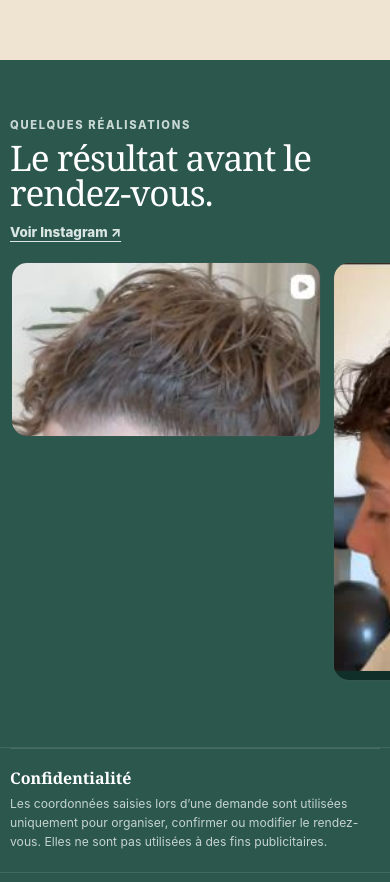
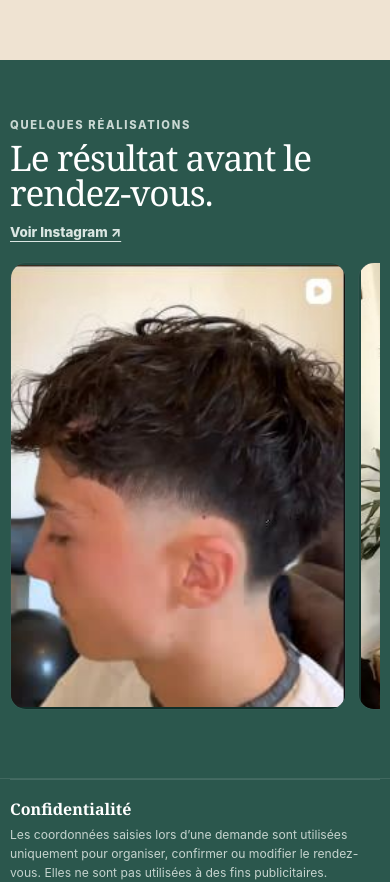
Before and after one commit to mrbenserker/oscar.blends, a website: page oscarblends/index.html in a window 390 px wide. Shown: the part 1278-2160 px from the top of the page. Drawn offline with nearby package versions, Linux system fonts and the light colour scheme; no server answers.

Commit message:
fix: rebuild mobile gallery carousel with stable flex scrolling

```diff
--- a/oscarblends/styles.css
+++ b/oscarblends/styles.css
@@ -861,25 +861,25 @@
 /* Galerie réalisations : carrousel tactile sur mobile */
 @media(max-width:768px){
   .realisations .container{
-    overflow:visible;
+    overflow:hidden;
   }
 
   .gallery-grid{
-    display:grid;
-    grid-auto-flow:column;
+    display:flex;
     grid-template-columns:none;
-    grid-auto-columns:84%;
     gap:12px;
+    width:100%;
+    max-width:100%;
     overflow-x:auto;
     overflow-y:hidden;
     scroll-snap-type:x mandatory;
-    scroll-padding-inline:1px;
+    scroll-padding-left:0;
     overscroll-behavior-x:contain;
     -webkit-overflow-scrolling:touch;
     scrollbar-width:none;
-    padding:2px 1px 8px;
-    margin-right:-18px;
-    padding-right:18px;
+    padding:2px 0 10px;
+    margin:0;
+    touch-action:pan-x pan-y;
   }
 
   .gallery-grid::-webkit-scrollbar{
@@ -887,17 +887,20 @@
   }
 
   .photo-slot{
-    width:100%;
+    flex:0 0 calc(100% - 34px);
+    min-width:0;
+    width:auto;
+    aspect-ratio:3/4;
     scroll-snap-align:start;
     scroll-snap-stop:always;
-    aspect-ratio:auto;
     background:#234a42;
   }
 
   .photo-slot img{
     display:block;
     width:100%;
-    height:auto;
+    height:100%;
     object-fit:contain;
+    object-position:center;
   }
 }
```
